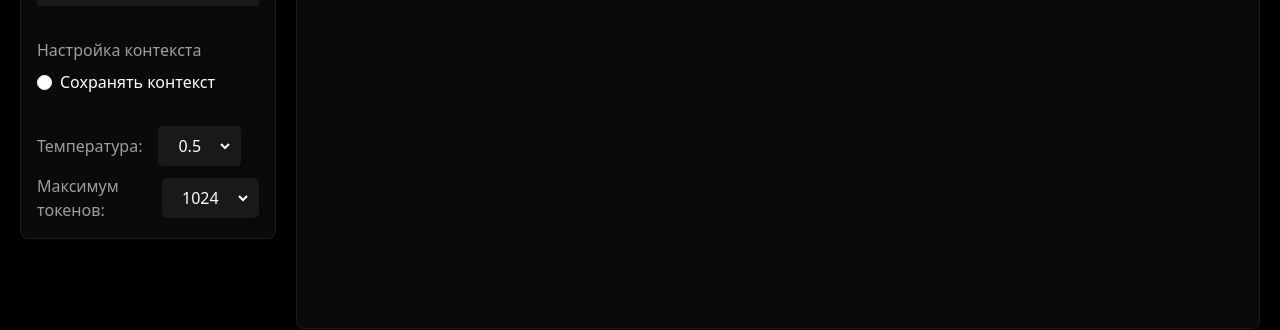
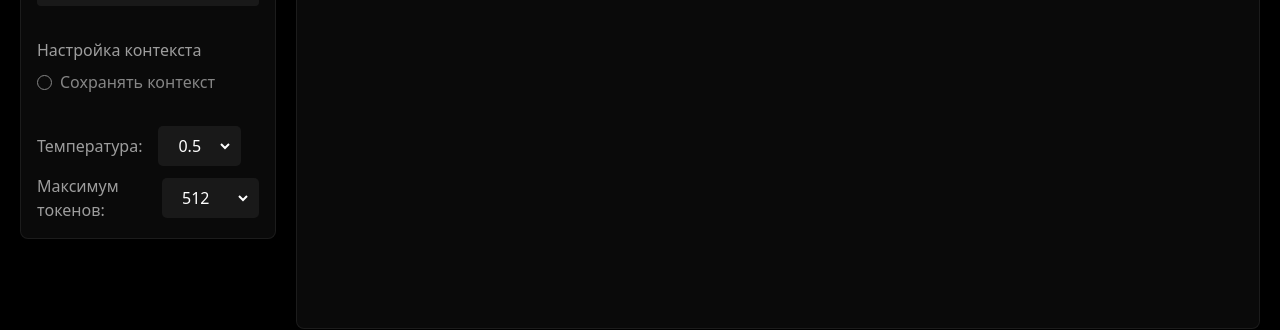
Before and after one commit to dmitriikapustin/front.figmasets.ru, a Next.js app: page / in a window 1280 px wide. Shown: the part 357-687 px from the top of the page. Built offline with nearby package versions, Linux system fonts and the light colour scheme.

Commit message:
Update page.jsx

```diff
--- a/app/page.jsx
+++ b/app/page.jsx
@@ -15,7 +15,7 @@ export default function Home() {
   const [tokens, setTokens] = useState(512);
   const [preset, setPreset] = useState('Стандартный');
   const [parent, setParent] = useState('0');
-  const [context, setContext] = useState(true);
+  const [context, setContext] = useState(false);
 
 
   const { messages, input, handleInputChange, handleSubmit, setMessages } = useChat(
@@ -86,7 +86,7 @@ export default function Home() {
               </div>
               <div className='flex flex-col gap-2'>
                 <Dropdown def={4} label='Температура:' options={[0.1, 0.2, 0.3, 0.4, 0.5, 0.6, 0.7, 0.8, 0.9, 1]} onSelect={handleTemp} />
-                <Dropdown def={4} label='Максимум токенов: ' options={[64, 128, 256, 512, 1024, 2048]} onSelect={handleTokens} />
+                <Dropdown def={3} label='Максимум токенов: ' options={[64, 128, 256, 512, 1024, 2048]} onSelect={handleTokens} />
               </div>
             </div>
           </div>
```
